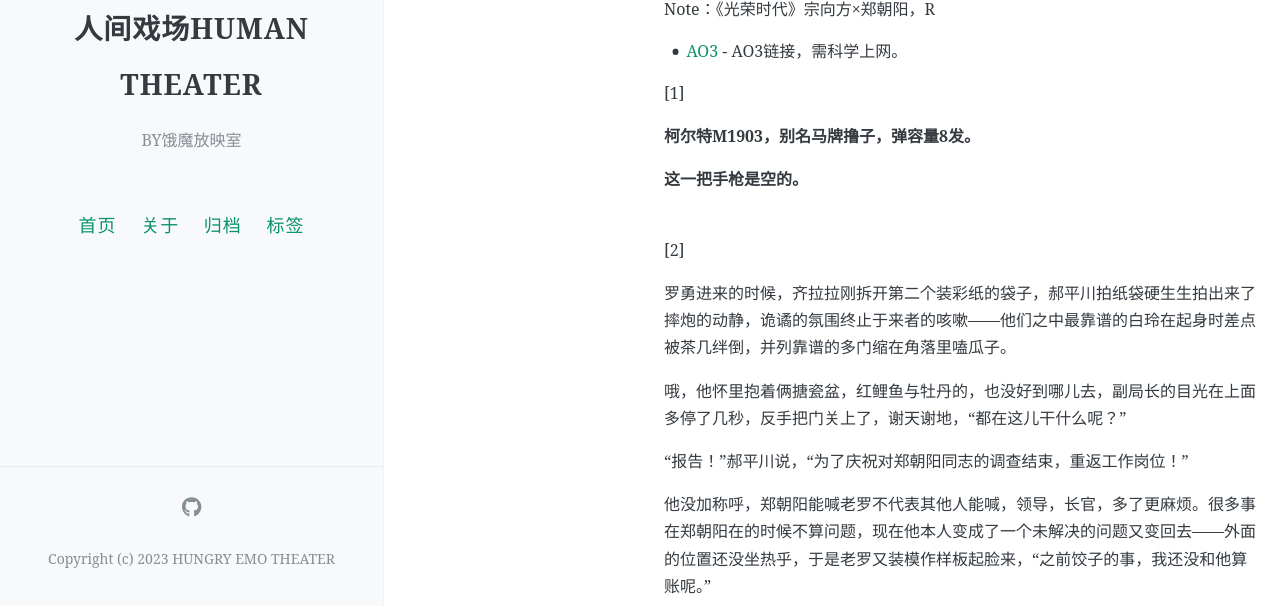
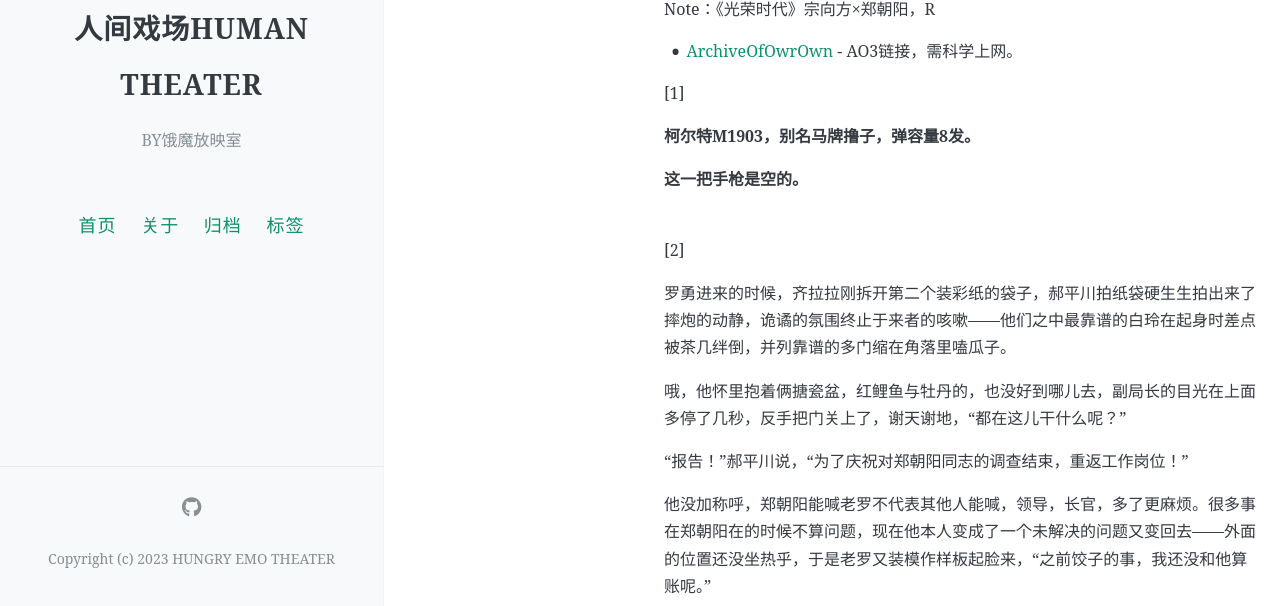
Before and after one commit to Butit/EMO, a Jekyll site: the page built from _posts/2023-10-23-discharge-accidentally.md, in a window 1280 px wide and 900 px high, cut to the strip 294-900 px from the top of the window. Built offline with Jekyll 4.4.1, drawn with Linux system fonts in a browser that asks for light colours; comment, search, counter and statistics services are not loaded.

Commit message:
Update 2023-10-23-discharge-accidentally.md

```diff
--- a/_posts/2023-10-23-discharge-accidentally.md
+++ b/_posts/2023-10-23-discharge-accidentally.md
@@ -15,7 +15,7 @@ Summary：更老的时候，我们走在路上，风声在耳边响起，被20
 
 Note：《光荣时代》宗向方×郑朝阳，R
 
-* [AO3](<https://archiveofourown.org/works/51196399>) - AO3链接，需科学上网。
+* [ArchiveOfOwrOwn](<https://archiveofourown.org/works/51196399>) - AO3链接，需科学上网。
 <br>
 
 [1]
@@ -446,7 +446,6 @@ Note：《光荣时代》宗向方×郑朝阳，R
 <br>
 [8]
 
-<br>
 比多门祖上经历更传奇的是他本人。
 
 满洲镶黄旗，从三品游击将军，这些是扫进废纸篓的老黄历，那三朝朝廷你方唱罢我登场，这就不是谁都能见到的东西了。六扇门里四九城内的小娃娃们得空都爱往他那儿钻，张超家的丫头片子在跟着王八爷满城乱窜之前先跟他多爷学了做人的基本规矩，心眼干净，随十娘一把好嗓，谁见谁夸。多爷爷！小孩儿运足中气，童声从三米开外的院门口飞进屋里，我来给你交学费！
```
